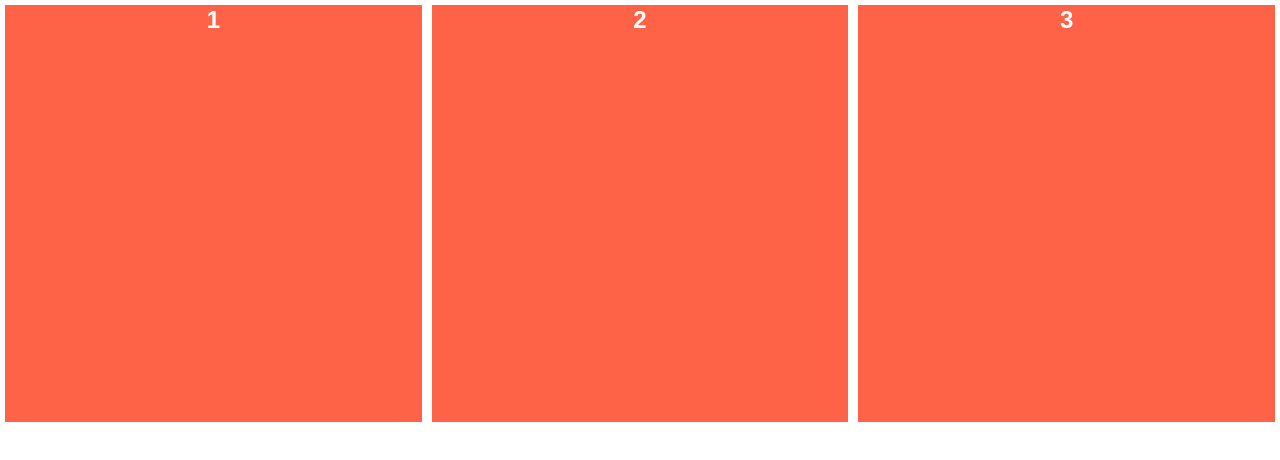
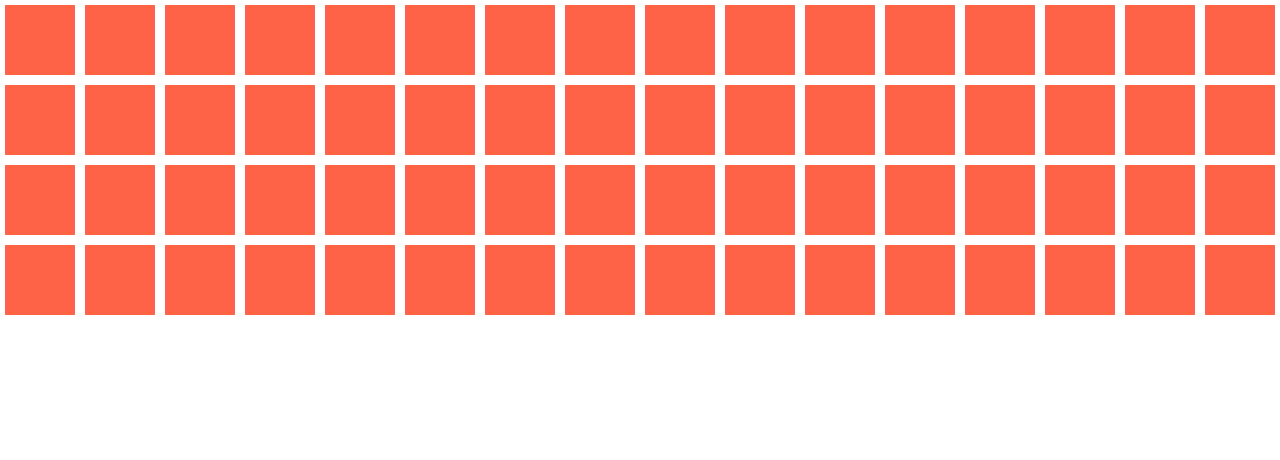
Before and after one commit to hvdson/tone-js-sandbox, a React (Create React App) app: page / in a window 1280 px wide. Shown: the top 460 px of the page. Built offline with nearby package versions, Linux system fonts and the light colour scheme.

Commit message:
refactored grid component to use loops to render the grid

```diff
--- a/src/components/Grid.jsx
+++ b/src/components/Grid.jsx
@@ -9,13 +9,65 @@ export default class Grid extends Component {
     }
   }
 
+  // render() {
+  //   return (
+  //     <div>
+  //       <div className="flex-container" onClick={this._handleClick}>
+  //         <div className="flex-item"></div>
+  //         <div className="flex-item"></div>
+  //         <div className="flex-item"></div>
+  //         <div className="flex-item"></div>
+  //         <div className="flex-item"></div>
+  //         <div className="flex-item"></div>
+  //         <div className="flex-item"></div>
+  //         <div className="flex-item"></div>
+  //         <div className="flex-item"></div>
+  //         <div className="flex-item"></div>
+  //         <div className="flex-item"></div>
+  //         <div className="flex-item"></div>
+  //         <div className="flex-item"></div>
+  //         <div className="flex-item"></div>
+  //         <div className="flex-item"></div>
+  //         <div className="flex-item"></div>
+  //       </div>
+
+  //       <div className="flex-container" onClick={this._handleClick}>
+  //         <div className="flex-item"></div>
+  //         <div className="flex-item"></div>
+  //         <div className="flex-item"></div>
+  //         <div className="flex-item"></div>
+  //         <div className="flex-item"></div>
+  //         <div className="flex-item"></div>
+  //         <div className="flex-item"></div>
+  //         <div className="flex-item"></div>
+  //         <div className="flex-item"></div>
+  //         <div className="flex-item"></div>
+  //         <div className="flex-item"></div>
+  //         <div className="flex-item"></div>
+  //         <div className="flex-item"></div>
+  //         <div className="flex-item"></div>
+  //         <div className="flex-item"></div>
+  //         <div className="flex-item"></div>
+  //       </div>
+  //     </div>
+  //   )
+  // }
+
   render() {
     return (
-      <div className="flex-container" onClick={this._handleClick}>
-        <div className="flex-item">1</div>
-        <div className="flex-item">2</div>
-        <div className="flex-item">3</div>
+      <div>
+        {Array.apply(null, Array(4)).map((i) =>
+          <div className="flex-container" onClick={this._handleClick}>
+            {Array.apply(null, Array(16)).map((i)=>
+              <div className="flex-item"></div>
+            )}
+          </div>
+        )}
       </div>
     )
   }
 }
+
+const _renderFlexItem = () => {
+  return (<div className="flex-item"></div>)
+}
```
